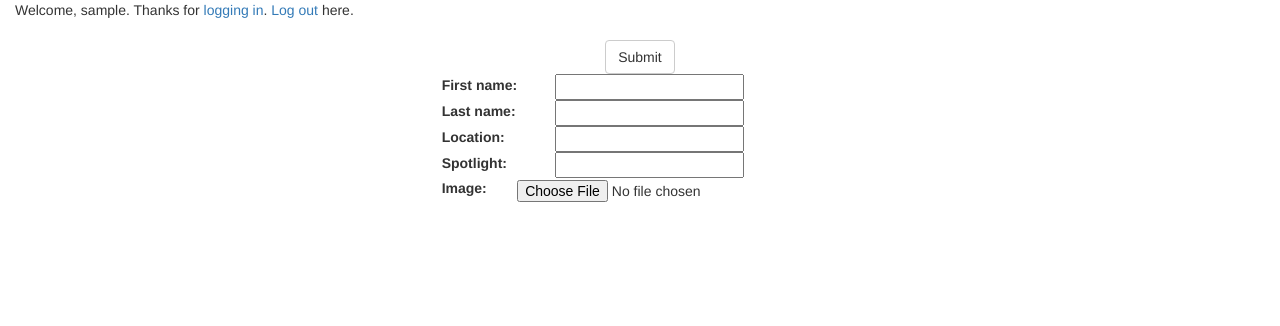
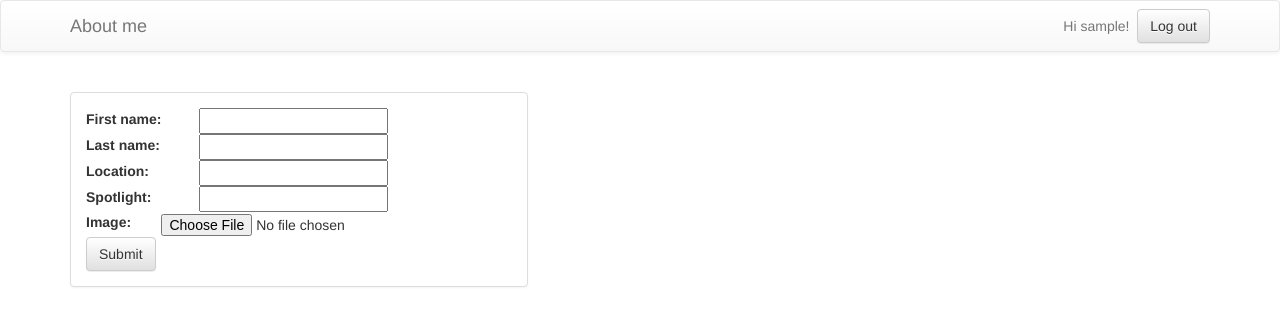
Before and after one commit to GitSomeCode/aboutyou, a Django app: page / in a window 1280 px wide. Shown: the top 326 px of the page. Run offline with Django 3.2, Linux system fonts and the light colour scheme; the visitor is signed in with stand-in values (Sample User, id 1); some libraries are stand-ins or nearby versions.

Commit message:
Introduce the bootstrap grid system into the project templates.

```diff
--- a/app/profiles/views.py
+++ b/app/profiles/views.py
@@ -36,7 +36,7 @@ def index(request):
 
         if form.is_valid():
             profile_info = form.save(commit=False)
-            profile_info.user = request.user
+            profile_info.owner = request.user
             profile_info.save()
             form.save_m2m()
             return redirect('success')
--- a/app/templates/profiles/base.html
+++ b/app/templates/profiles/base.html
@@ -2,40 +2,55 @@
 <!DOCTYPE html>
 
 <html>
+    <head>
+        <title>{% block title %}{% endblock %} | About Me</title>
+        <link rel="stylesheet" type="text/css" href="{% static 'bower_components/bootstrap/dist/css/bootstrap.css' %}">
+        <link rel="stylesheet" type="text/css" href="{% static 'bower_components/bootstrap/dist/css/bootstrap-theme.css' %}">
+        <link rel="stylesheet" type="text/css" href="{% static 'styles.css' %}">
+        <!-- Stylesheets -->
+        <style>
+            {% block styles %}
+            {% endblock %}
+        </style>
+    </head>
+
+    <body>
+
+        <!-- Navbar -->
+        <nav class="navbar navbar-default">
+            <div class="container">
+                <div class="navbar-header">
+                    <button type="button" class="navbar-toggle collapsed" data-toggle="collapse" data-target="#bs-example-navbar-collapse-5" aria-expanded="false">
+                        <span class="sr-only">Toggle navigation</span>
+                        <span class="icon-bar"></span>
+                        <span class="icon-bar"></span>
+                        <span class="icon-bar"></span>
+                    </button> <a class="navbar-brand" href="{% url 'index' %}">About me</a>
+                </div>
+                <div class="collapse navbar-collapse" id="bs-example-navbar-collapse-5">
+                    {% if user.is_authenticated %}
+                        <a class="btn btn-default navbar-btn navbar-right" href="{% url 'custom_logout' %}">Log out</a>
+                        <p class="navbar-text navbar-right">Hi {{ user.get_username }}!&nbsp;&nbsp;</p>
+                    {% else %}
+                        <a class="btn btn-default navbar-btn navbar-right" href="{% url 'custom_login' %}">Sign In</a>
+                    {% endif %}
+                </div>
+            </div>
+        </nav>
 
 
-	<head>
-		<title>{% block title %}{% endblock %}</title>
-		<link rel="stylesheet" type="text/css" href="{% static 'bower_components/bootstrap/dist/css/bootstrap.css' %}">
-		<!--
-		<link rel="stylesheet" type="text/css" href="https://maxcdn.bootstrapcdn.com/bootstrap/3.3.6/css/bootstrap.min.css">
-		-->
-		{% block styles %}
-		{% endblock %}
-	</head>
+        <!-- Content -->
+        <div class="container">
+            {% block content %}
+            {% endblock %}
+        </div>
 
 
-	<body>
-		<div class="container-fluid">
-			{% if user.is_authenticated %}
-    			<p>
-    				Welcome, {{ user.get_username }}. Thanks for
-    				<a href="{% url 'custom_login' %}">logging in</a>.
-    				<a href="{% url 'custom_logout' %}"> Log out</a> here.
-    			</p>
-			{% else %}
-    			<p>Welcome, new user. Please
-    				<a href="{% url 'custom_login' %}">log in</a>.
-    			</p>
-			{% endif %}
+        <!-- Javascript -->
+        <script src="{% static 'bower_components/jquery/dist/jquery.min.js' %}"></script>
+        <script src="{% static 'bower_components/bootstrap/dist/js/bootstrap.min.js' %}"></script>
+        {% block scripts %}
+        {% endblock %}
 
-			{% block content %}
-			{% endblock %}
-		</div>
-
-		{% block scripts %}
-    	{% endblock %}
-	</body>
-
-
+    </body>
 </html>
--- a/app/templates/profiles/fillout.html
+++ b/app/templates/profiles/fillout.html
@@ -6,43 +6,47 @@ Make your profile!
 {% endblock %}
 
 {% block style %}
-{% endblock %}
+table.profile-form tbody tr {
+    margin-bottom: 10px;
+}
+{% endblock style %}
+
 
 {% block content %}
     <div style="margin:20px"></div>
 
     <div class="row">
-		<div class="col-md-4 col-md-offset-4 text-center">
+        <div class="col-md-5 text-center">
 
-		<!--
-			<div class="panel panel-primary">
 
-  				<div class="panel-heading">Fill out yo info</div>
+            <div class="panel panel-default">
+
+                <!-- <div class="panel-heading">Fill out yo info</div> -->
                 <div class="panel-body">
-  		-->
-  					<table>
 
                     <form action='.' method='post' enctype="multipart/form-data">
-						<!-- <div class="form-group"> -->
                     {% csrf_token %}
-
+                        <table class="profile-form">
                             {% for hidden in form.hidden_fields %}
                                 {{ hidden }}
                             {% endfor %}
 
                             {{ form.as_table }}
-						<!-- </div> -->
+                            <tr>
+                                <th>
                                     <button class='btn btn-default' type='submit'>Submit</button>
+                                </th>
+                                <td></td>
+                            </tr>
+                        </table>
                     </form>
 
-  					</table>
 
 
-		<!--
                 </div>
 
             </div>
-		-->
+
 
         </div>
     </div>
--- /dev/null
+++ b/static/styles.css
@@ -0,0 +1,4 @@
+
+.profile-image {
+    width: 160px;
+}
```
Also changed, not shown: app/templates/profiles/all.html (+29 -15 lines), app/profiles/urls.py (line endings or trailing spaces). Lines whose indentation alone changed are shown as unchanged.
